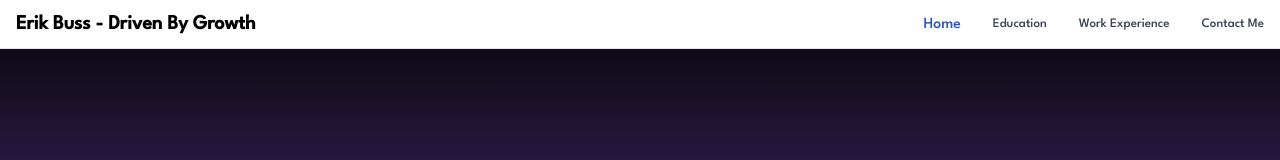
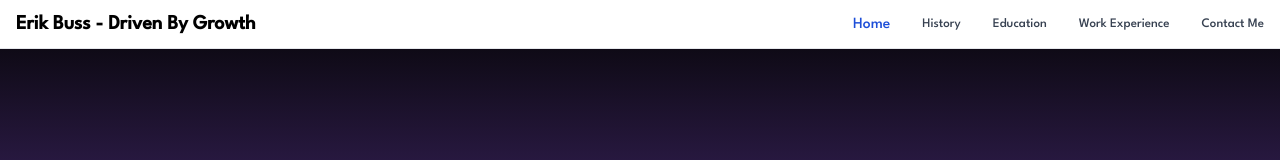
Before and after one commit to neft-tk/portfolio-2.0, a React (Create React App) app: page /history in a window 1280 px wide. Shown: the top 160 px of the page. Built offline with nearby package versions, Linux system fonts and the light colour scheme.

Commit message:
updating just in case I lose power

```diff
--- a/src/App.js
+++ b/src/App.js
@@ -1,65 +1,62 @@
-import React, { useEffect, useState } from 'react';
+import React, { useEffect, useState } from "react";
 import "./style.css";
 import Nav from "./components/Nav";
-import {
-  BrowserRouter as Router,
-  Routes,
-  Route,
-} from 'react-router-dom';
+import { BrowserRouter as Router, Routes, Route } from "react-router-dom";
 import About from "./components/About";
 import Footer from "./components/Footer";
+import History from "./components/pages/History";
 import Education from "./components/pages/Education";
 import Work from "./components/pages/Work";
 import Contact from "./components/pages/Contact";
-import moment from 'moment'
+import moment from "moment";
 
 function App() {
-  const [dayTime, setDayTime] = useState(moment().format("HH:mm:ss"))
-  const [backgroundClass, setBackgroundClass] = useState("")
+  const [dayTime, setDayTime] = useState(moment().format("HH:mm:ss"));
+  const [backgroundClass, setBackgroundClass] = useState("");
 
   const handleBackgroundChange = (dayTime) => {
-    let dayTimeSplit = dayTime.split(":")
+    let dayTimeSplit = dayTime.split(":");
 
-    let hourDayTime = dayTimeSplit[0]
+    let hourDayTime = dayTimeSplit[0];
 
-    const backgroundDawn = "background-dawn"
-    const backgroundDay = "background-day"
-    const backgroundEvening = "background-evening"
-    const backgroundNight = "background-night"
-    const htmlId = document.getElementById("html")
+    const backgroundDawn = "background-dawn";
+    const backgroundDay = "background-day";
+    const backgroundEvening = "background-evening";
+    const backgroundNight = "background-night";
+    const htmlId = document.getElementById("html");
 
-    if((hourDayTime >= 6) && (hourDayTime < 9)) {
-      setBackgroundClass(backgroundDawn)
-      htmlId.setAttribute("class", backgroundDawn)
-    } else if((hourDayTime >= 9) && (hourDayTime < 18)) {
-      setBackgroundClass("background-day")
-      htmlId.setAttribute("class", backgroundDay)
-    } else if ((hourDayTime >= 18) && (hourDayTime < 21)) {
-      setBackgroundClass(backgroundEvening)
-      htmlId.setAttribute("class", backgroundEvening)
+    if (hourDayTime >= 6 && hourDayTime < 9) {
+      setBackgroundClass(backgroundDawn);
+      htmlId.setAttribute("class", backgroundDawn);
+    } else if (hourDayTime >= 9 && hourDayTime < 18) {
+      setBackgroundClass("background-day");
+      htmlId.setAttribute("class", backgroundDay);
+    } else if (hourDayTime >= 18 && hourDayTime < 21) {
+      setBackgroundClass(backgroundEvening);
+      htmlId.setAttribute("class", backgroundEvening);
     } else {
-      setBackgroundClass(backgroundNight)
-      htmlId.setAttribute("class", backgroundNight)
+      setBackgroundClass(backgroundNight);
+      htmlId.setAttribute("class", backgroundNight);
     }
-
-  }
+  };
 
   useEffect(() => {
-      handleBackgroundChange(dayTime)
+    handleBackgroundChange(dayTime);
   }, []);
 
   return (
     <>
-    <Router>
-      <Nav/>
-      <Routes>
-      <Route path="/" element={<About/>}/>
-      <Route path="/education" element={<Education/>}/>
-      <Route path="/work" element={<Work/>}/>
-      <Route path="/contact" element={<Contact/>}/>
-      </Routes>
-    </Router>
-    <Footer/>
+      <Router>
+        <Nav />
+        <Routes>
+          <Route path="/" element={<About />} />
+          <Route path="/history" element={<History />} />
+          <Route path="/education" element={<Education />} />
+          <Route path="/work" element={<Work />} />
+          <Route path="/contact" element={<Contact />} />
+        </Routes>
+      </Router>
+      <Footer />
     </>
   );
 }
--- a/src/components/Nav.jsx
+++ b/src/components/Nav.jsx
@@ -21,6 +21,14 @@
                   <h1 className="block py-2 pl-3 pr-4 text-white bg-blue-700 rounded md:bg-transparent md:text-blue-700 md:p-0 dark:text-white"
                   aria-current="page">Home</h1>
                 </Link>
+              </li>
+              <li>
+                <a
+                  href="/history"
+                  className="block py-2 pl-3 pr-4 text-gray-700 rounded hover:bg-gray-100 md:hover:bg-transparent md:hover:text-blue-700 md:p-0 md:dark:hover:text-white dark:text-gray-400 dark:hover:bg-gray-700 dark:hover:text-white md:dark:hover:bg-transparent dark:border-gray-700"
+                >
+                  History
+                </a>
               </li>
               <li>
                 <a
--- /dev/null
+++ b/src/components/pages/History.jsx
@@ -0,0 +1,7 @@
+import React from 'react'
+
+export default function History() {
+    return (
+      <div>History</div>
+    )
+}
```
